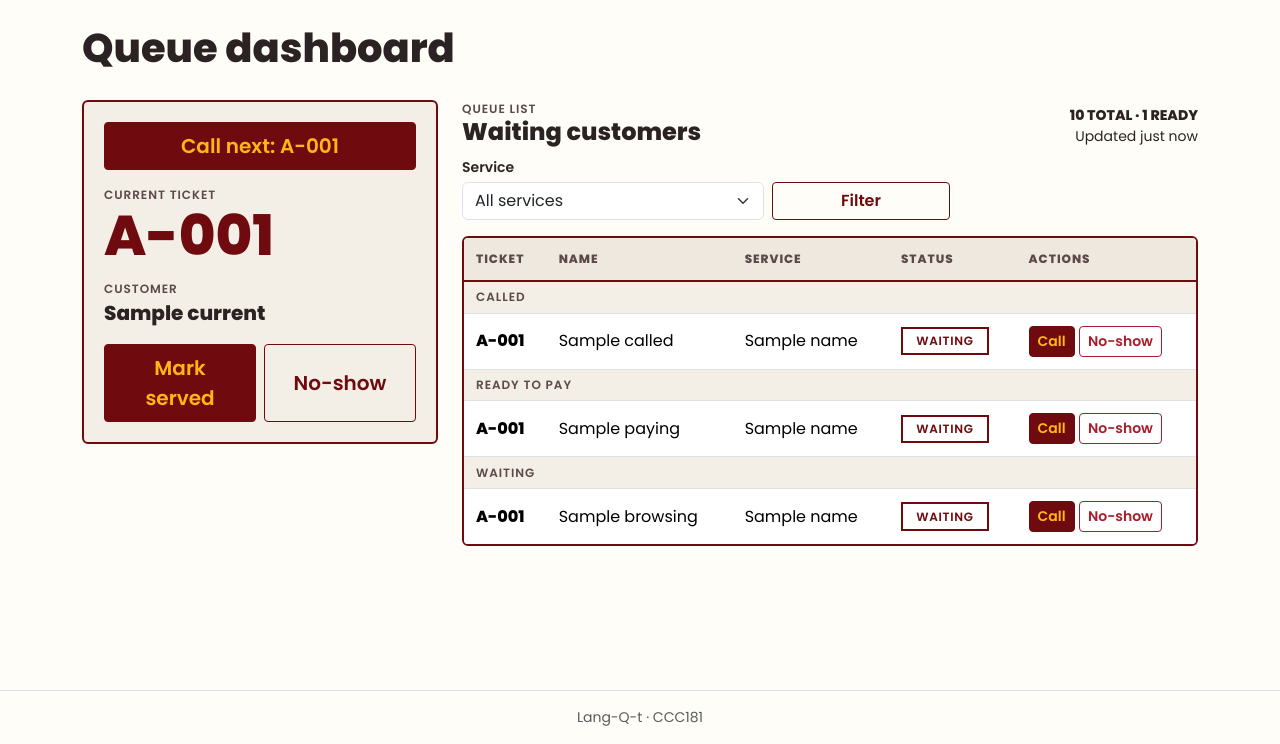
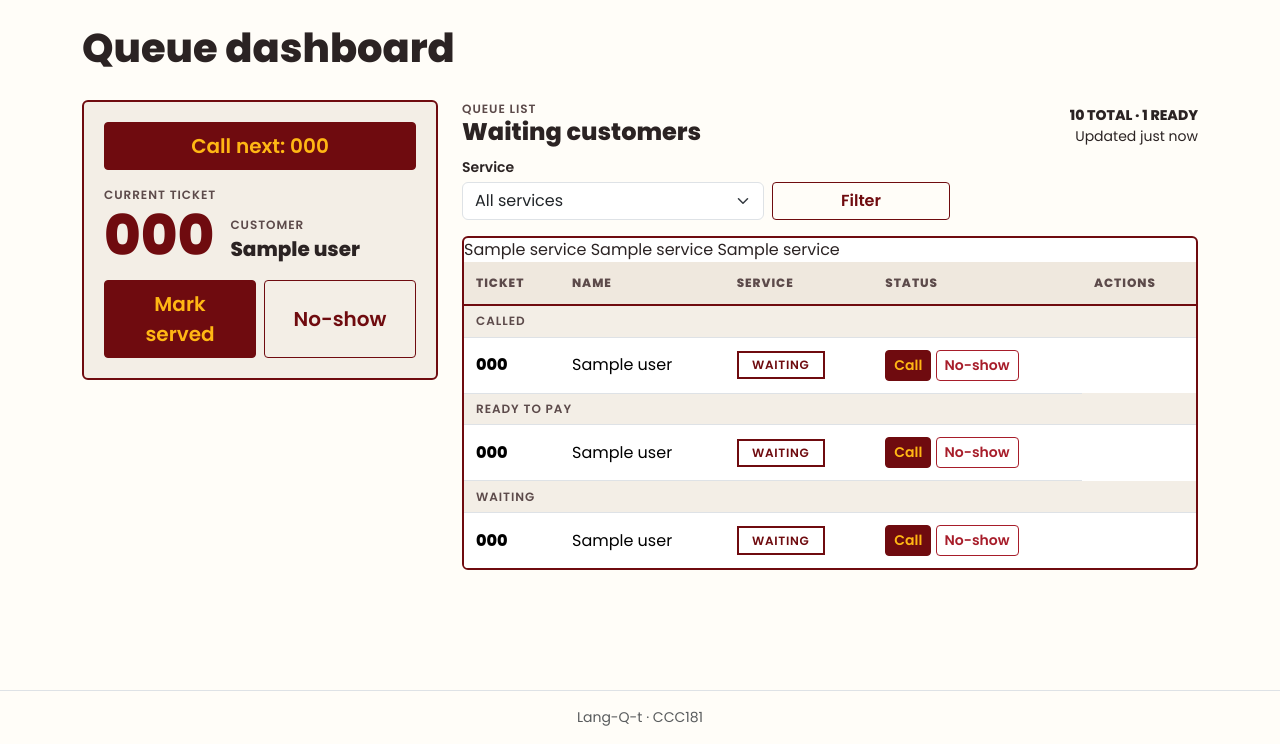
Before and after one commit to Kenji7676/ccc181, a Flask app: template templates/staff.html in a window 1280 px wide. Shown: the part 56-800 px from the top of the page. Run offline with Flask 3, Linux system fonts and the light colour scheme; tables that the repository leaves empty hold one stand-in row (values such as "Sample post"); the template is opened without the code that fills it: values that come from a table or form of the project are taken from there, most other values are stand-ins (such as "Sample title", 1, 10 or a date in 2020); parts of the project's set-up code (start-up, migrations or seed data) failed here and were passed over.

Commit message:
Integrating sql into my place and staff dashboard pages

```diff
--- a/app.py
+++ b/app.py
@@ -4,8 +4,9 @@
 from dotenv import load_dotenv
 from flask import Flask, abort, flash, redirect, render_template, request, url_for
 from flask_migrate import Migrate
-from sqlalchemy import func, and_, or_
+from sqlalchemy import func, and_, or_, case
 from sqlalchemy.exc import IntegrityError
+from sqlalchemy.orm import selectinload
 
 from models import Service, Ticket, User, db
 
@@ -19,6 +20,8 @@
 db.init_app(app)
 migrate = Migrate(app, db)
 
+from datetime import timedelta, timezone
+
 STAGES = {"browsing", "paying"}
 STUDENT_ID_RE = re.compile(r"^\d{4}-\d{4}$")
 
@@ -28,6 +31,13 @@
         db.select(Service).where(Service.is_active).order_by(Service.name)
     ).all()
 
+def all_services():
+    """Every service, including switched-off ones (for the staff screens)."""
+    return db.session.scalars(db.select(Service).order_by(Service.name)).all()
+
+def queue_order():
+    """Call order: paying customers first, then whoever joined earliest."""
+    return (case((Ticket.stage == "paying", 0), else_=1), Ticket.created_at, Ticket.id)
 
 def queue_summary():
     """Counts for the Join page, computed from the tickets table."""
@@ -208,42 +218,67 @@
 @app.get("/staff")
 def staff_dashboard():
     service_id = request.args.get("service_id", type=int)
+    stmt = (
+        db.select(Ticket)
+        .where(Ticket.status.in_(("waiting", "called")))
+        .options(selectinload(Ticket.user), selectinload(Ticket.service))
+        .order_by(*queue_order())
+    )
+    if service_id:
+        stmt = stmt.where(Ticket.service_id == service_id)
+    active = db.session.scalars(stmt).all()
 
-    active = [t for t in TICKETS if t["status"] in ("waiting", "called")]
-    if service_id:
-        active = [t for t in active if t["service_id"] == service_id]
-    active.sort(key=queue_key)
+    called = sorted((t for t in active if t.status == "called"),
+                    key=lambda t: (t.called_at or t.created_at, t.id))
+    waiting = [t for t in active if t.status == "waiting"]
+    paying = [t for t in waiting if t.stage == "paying"]
+    browsing = [t for t in waiting if t.stage != "paying"]
 
-    called = [t for t in active if t["status"] == "called"]
-    waiting = [t for t in active if t["status"] == "waiting"]
-    paying = [t for t in waiting if t.get("stage") == "paying"]
-    browsing = [t for t in waiting if t.get("stage") != "paying"]
-
+    services = all_services()
     return render_template(
         "staff.html",
-        services=SERVICES,
-        names={s["id"]: s["name"] for s in SERVICES},
+        services=services,
+        names={s.id: s.name for s in services},
         selected=service_id,
         called=called,
-        current=min(called, key=lambda t: t["number"]) if called else None,
+        current=called[0] if called else None,
         paying=paying,
         browsing=browsing,
         next_ticket=waiting[0] if waiting else None,
         total=len(waiting),
     )
 
+
 @app.post("/staff/call-next")
 def call_next():
     service_id = request.form.get("service_id", type=int)
-    waiting = [t for t in TICKETS if t["status"] == "waiting"
-               and (not service_id or t["service_id"] == service_id)]
-    if not waiting:
+    stmt = (
+        db.select(Ticket)
+        .where(Ticket.status == "waiting")
+        .order_by(*queue_order())
+        .limit(1)
+        .with_for_update(skip_locked=True)  # two staff pressing at once call different tickets
+    )
+    if service_id:
+        stmt = stmt.where(Ticket.service_id == service_id)
+    nxt = db.session.scalar(stmt)
+
+    if nxt is None:
         flash("No one is waiting.", "warning")
     else:
-        nxt = min(waiting, key=queue_key)
-        nxt["status"] = "called"
-        flash(f"Called ticket A-{nxt['number']:03d} · {nxt['name']}.", "info")
+        nxt.status = "called"
+        nxt.called_at = func.now()
+        db.session.commit()
+        flash(f"Called ticket {nxt.code} · {nxt.user.name}.", "info")
     return redirect(url_for("staff_dashboard", service_id=service_id))
+
+
+# Which current statuses each action may start from
+ALLOWED_FROM = {
+    "call": {"waiting"},
+    "serve": {"called"},
+    "no-show": {"waiting", "called"},
+}
 
 @app.post("/staff/tickets/<int:ticket_id>/<action>")
 def staff_action(ticket_id, action):
@@ -251,11 +286,19 @@
     if new_status is None:
         abort(404)
     t = find_ticket(ticket_id)
-    t["status"] = new_status
-    flash(f"Ticket A-{t['number']:03d} marked {new_status}.", "info")
+
+    if t.status not in ALLOWED_FROM[action]:
+        # a stale page or a double click: do not overwrite what already happened
+        flash(f"Ticket {t.code} is already {t.status}.", "warning")
+    else:
+        t.status = new_status
+        if new_status == "called":
+            t.called_at = func.now()
+        db.session.commit()
+        flash(f"Ticket {t.code} marked {new_status}.", "info")
     return redirect(url_for("staff_dashboard",
                             service_id=request.form.get("service_id", type=int)))
-
+#database
 @app.cli.command("seed")
 def seed():
     """Add the starting services if they are not there yet."""
@@ -269,3 +312,12 @@
             db.session.add(Service(name=name, uses_stage=uses_stage))
     db.session.commit()
     print("Services are ready.")
+
+#time
+PH_TIME = timezone(timedelta(hours=8))  # Philippine time has no daylight saving
+
+
+@app.template_filter("local")
+def local_time(value):
+    """Show a database time in Philippine time, e.g. Nov 05, 08:01 AM."""
+    return value.astimezone(PH_TIME).strftime("%b %d, %I:%M %p") if value else ""
--- a/templates/staff.html
+++ b/templates/staff.html
@@ -5,18 +5,18 @@
 {% block content %}
 {# --- helpers --- #}
 {% macro act(t, action, label, cls, aria) -%}
-<form method="post" action="{{ url_for('staff_action', ticket_id=t.number, action=action) }}" class="d-inline">
+<form method="post" action="{{ url_for('staff_action', ticket_id=t.id, action=action) }}" class="d-inline">
   <input type="hidden" name="service_id" value="{{ selected or '' }}">
   <button type="submit" class="btn {{ cls }}" aria-label="{{ aria }}">{{ label }}</button>
 </form>
 {%- endmacro %}
 
 {% macro row(t, next_up=False, muted=False) -%}
-{% set code = "A-%03d"|format(t.number) %}
+{% set code = t.code %}
 <tr class="{{ 'next-up' if next_up else '' }} {{ 'muted' if muted else '' }}">
   <th scope="row">{{ code }}{% if next_up %} <span class="next-tag">Next</span>{% endif %}</th>
-  <td>{{ t.name }}</td>
-  <td>{{ names[t.service_id] }}</td>
+  <td>{{ t.user.name }}</td>
+  {{ t.service.name }}
   <td>
     <span class="pill">
         {% if t.status == 'called' %}Called{% elif t.stage == 'paying' %}Ready{% elif t.stage == 'browsing' %}Browsing{% else %}Waiting{% endif %}
@@ -33,8 +33,8 @@
 </tr>
 {%- endmacro %}
 
-{% set next_code = "A-%03d"|format(next_ticket.number) if next_ticket else '' %}
-{% set current_code = "A-%03d"|format(current.number) if current else '' %}
+{% set next_code = next_ticket.code if next_ticket else '' %}
+{% set current_code = current.code if current else '' %}
 
 <div class="staff-wrap">
   <h1 class="display-6 fw-bold mb-1">Queue dashboard</h1>
@@ -59,16 +59,16 @@
             <p class="current-number">{{ current_code }}</p>
             <div>
               <p class="dash-label mb-0">Customer</p>
-              <p class="current-name">{{ current.name }}</p>
+              <p class="current-name">{{ current.user.name }}</p>
             </div>
           </div>
           <div class="panel-actions">
-            <form method="post" action="{{ url_for('staff_action', ticket_id=current.number, action='serve') }}" class="d-grid">
+            <form method="post" action="{{ url_for('staff_action', ticket_id=current.id, action='serve') }}" class="d-grid">
               <input type="hidden" name="service_id" value="{{ selected or '' }}">
               <button type="submit" class="btn btn-primary btn-lg"
                       aria-label="Mark ticket {{ current_code }} as served">Mark served</button>
             </form>
-            <form method="post" action="{{ url_for('staff_action', ticket_id=current.number, action='no-show') }}" class="d-grid">
+            <form method="post" action="{{ url_for('staff_action', ticket_id=current.id, action='no-show') }}" class="d-grid">
               <input type="hidden" name="service_id" value="{{ selected or '' }}">
               <button type="submit" class="btn btn-outline-secondary btn-lg"
                       aria-label="Mark ticket {{ current_code }} as no-show">No-show</button>
@@ -172,7 +172,7 @@
     <form method="post" action="{{ url_for('call_next') }}" class="d-grid">
       <input type="hidden" name="service_id" value="{{ selected or '' }}">
       <button type="submit" class="btn btn-primary btn-lg" {% if not next_ticket %}disabled{% endif %}>
-        {% if next_ticket %}Call next: {{ next_code }} · {{ next_ticket.name }}{% else %}No one waiting{% endif %}
+        {% if next_ticket %}Call next: {{ next_code }} · {{ next_ticket.user.name }}{% else %}No one waiting{% endif %}
       </button>
     </form>
   </div>
```
Also changed, not shown: templates/ticket.html (+6 -6 lines).
